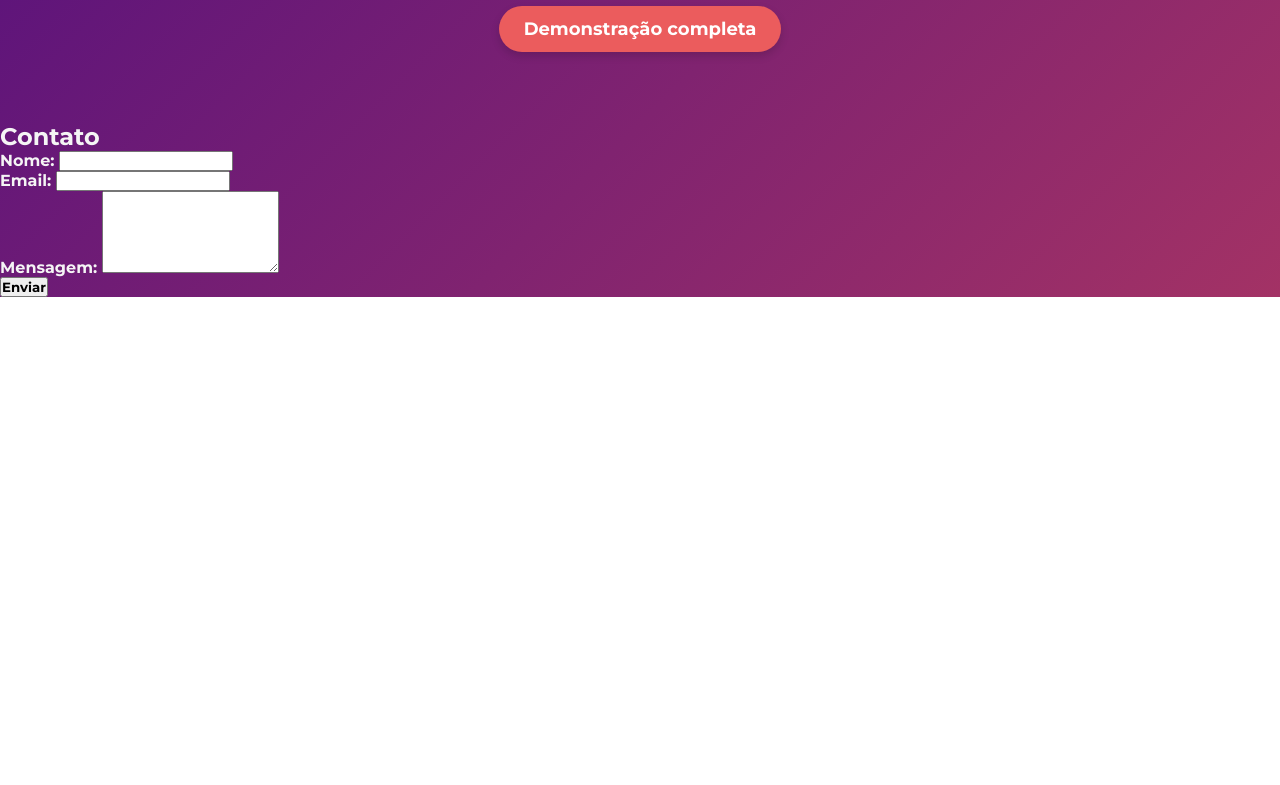
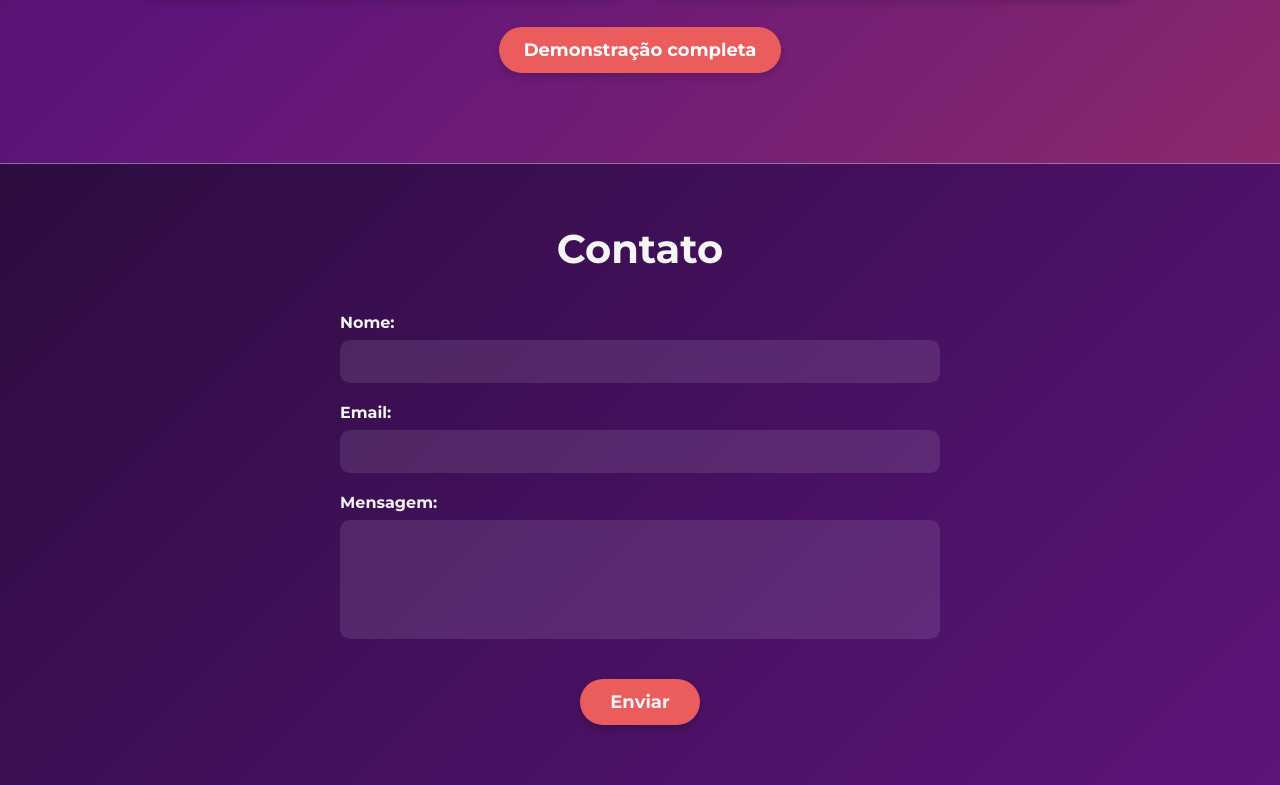
Before and after one commit to leonardomenesesdev/mural-projeto, a plain HTML site: page index.html in a window 1280 px wide. Shown: the part 1670-2455 px from the top of the page. Before the commit the page ends 1967 px from the top, so only its background shows below. Drawn offline with Linux system fonts and the light colour scheme.

Commit message:
feat: form css

```diff
--- a/index.css
+++ b/index.css
@@ -16,7 +16,9 @@ body {
 header {
     background: linear-gradient(135deg, #2C0C3F, #5D147B);
     padding: 10px 20px;
+    border-bottom: 1px solid rgba(255, 255, 255, 0.2);
 }
+
 
 /* Container flex que alinha tudo */
 .header-container {
@@ -104,7 +106,6 @@ header {
 }
 .container-h3{
     margin-top: 20px;
-    margin-left: 240px;
     margin-bottom: 20px;
     text-align: left;
 }
@@ -133,5 +134,116 @@ header {
     text-align: center;
 }
 .conteudo{
-    margin: 20px;
+    margin: 40px;
 }
+main{
+    display: flex; /* Ativa o Flexbox no body */
+    flex-direction: column; /* Organiza os elementos em coluna */
+    align-items: center; /* Centraliza horizontalmente */
+    justify-content: center; /* Centraliza verticalmente */
+    min-height: 100vh; /* Garante que o body ocupe toda a altura da tela */
+    margin: 0;
+}
+.section-contato {
+    border-top: 1px solid rgba(255, 255, 255, 0.4);
+    box-shadow: 50px 10px #000000;
+    padding: 60px 20px;
+    background: linear-gradient(135deg, #2C0C3F, #5D147B);
+    text-align: center;
+    width: 100%;
+}
+
+.section-contato h1 {
+    font-size: 40px;
+    font-weight: 700;
+    margin-bottom: 40px;
+    color: whitesmoke;
+}
+
+.contato-form {
+    max-width: 600px;
+    margin: 0 auto;
+    display: flex;
+    flex-direction: column;
+    gap: 20px;
+}
+
+.secao-form {
+    display: flex;
+    flex-direction: column;
+    align-items: flex-start;
+}
+
+.secao-form label {
+    margin-bottom: 8px;
+    font-size: 16px;
+    font-weight: 600;
+    color: whitesmoke;
+}
+
+.secao-form input,
+.secao-form textarea {
+    width: 100%;
+    padding: 12px 15px;
+    border: none;
+    border-radius: 10px;
+    background-color: rgba(255, 255, 255, 0.1);
+    color: whitesmoke;
+    font-size: 16px;
+    resize: none;
+}
+
+.secao-form input::placeholder,
+.secao-form textarea::placeholder {
+    color: rgba(255, 255, 255, 0.7);
+}
+
+.contato-form button {
+    background-color: #EB5C5D;
+    color: whitesmoke;
+    font-size: 18px;
+    font-weight: 600;
+    padding: 12px 30px;
+    border: none;
+    border-radius: 999px;
+    cursor: pointer;
+    transition: background-color 0.3s ease;
+    align-self: center;
+    margin-top: 20px;
+    box-shadow: 0 4px 8px rgba(0, 0, 0, 0.2);
+}
+
+.contato-form button:hover {
+    background-color: #d94e4f;
+}
+.button-up {
+    position: fixed;
+    bottom: 20px;
+    right: 20px;
+    width: 50px; /* largura fixa */
+    height: 50px; /* altura igual à largura */
+    background-color: #EB5C5D;
+    color: white;
+    border: none;
+    border-radius: 50%;
+    font-size: 24px; /* um pouquinho maior pra caber bem */
+    cursor: pointer;
+    box-shadow: 0 4px 6px rgba(0,0,0,0.3);
+    z-index: 1000;
+    transition: background-color 0.3s ease;
+
+    /* alinhamento interno com flex */
+    display: flex;
+    align-items: center;
+    justify-content: center;
+}
+
+.button-up:hover {
+    background-color: #d94e4f;
+}
+
+.button-up a {
+    text-decoration: none;
+    color: whitesmoke;
+    text-align: center;
+}
--- a/index.html
+++ b/index.html
@@ -9,7 +9,7 @@
     <link rel="icon" sizes="192x192" href="https://static.wixstatic.com/media/7dea42_2870bf039f244b359f0335343a34f5af%7Emv2.png/v1/fill/w_192%2Ch_192%2Clg_1%2Cusm_0.66_1.00_0.01/7dea42_2870bf039f244b359f0335343a34f5af%7Emv2.png" type="image/png">
 </head>
 <body>
-    <header>
+    <header id="header">
         <div class="header-container">
             <img src="https://static.wixstatic.com/media/8ecd9a_6d2ed19df9b0470d9522319a25ce7dea~mv2.png/v1/fill/w_102,h_41,al_c,q_85,usm_0.66_1.00_0.01,enc_avif,quality_auto/Sem-t%C3%ADtulo-2.png" alt="Logo Atlântico Avanti" />
 
@@ -82,7 +82,6 @@
                 </button>
             </div>
         </section>
-
         <section class="section-contato" id="section2">
             <h1>Contato</h1>
             <form class="contato-form">
@@ -100,6 +99,7 @@
                 </div>
                 <button type="submit">Enviar</button>
             </form>
+            <a href="#header"><button class="button-up">↑</button></a>
         </section>
     </main>
 </body>
```
